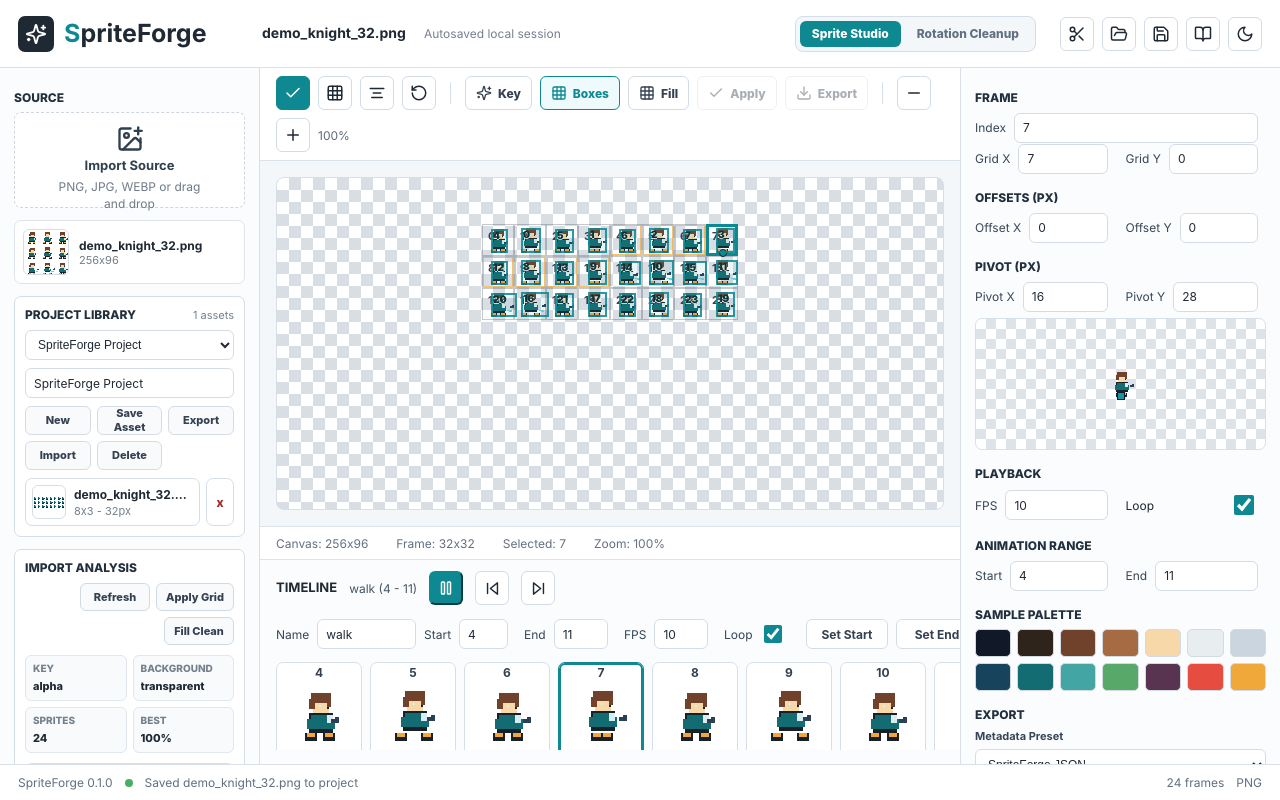
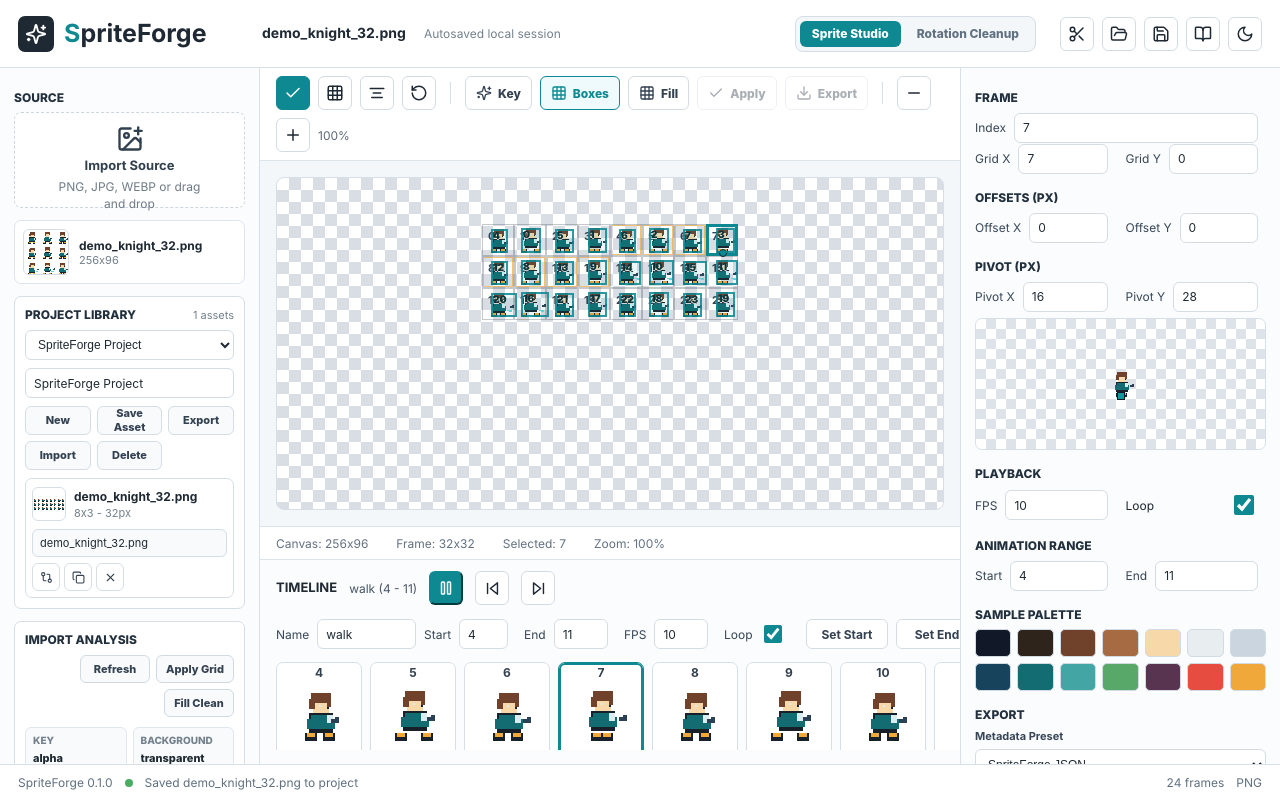
Before and after one commit to That1guy8691/SpriteForge, a React (Vite) app: page / in a window 1280 px wide. Both pictures are taken after a click on the button "Save Asset". Built offline with nearby package versions, Linux system fonts and the light colour scheme.

Commit message:
Add project asset batch controls

```diff
--- a/src/App.jsx
+++ b/src/App.jsx
@@ -4,9 +4,11 @@ import {
   BookOpen,
   Check,
   ClipboardCopy,
+  Copy,
   Download,
   FileJson,
   FolderOpen,
+  GitCompare,
   Grid3X3,
   ImagePlus,
   Minus,
@@ -65,6 +67,12 @@ import {
   EXPORT_PRESETS,
 } from './lib/metadataExport.js';
 import {
+  compareProjectAssets,
+  deleteProjectAsset as removeProjectAsset,
+  duplicateProjectAsset as copyProjectAsset,
+  renameProjectAsset,
+} from './lib/projectAssets.js';
+import {
   createProjectBundle,
   loadStoredProjects,
   parseProjectBundleText,
@@ -301,6 +309,7 @@ function App() {
   const [projects, setProjects] = useState([]);
   const [projectsLoaded, setProjectsLoaded] = useState(false);
   const [activeProjectId, setActiveProjectId] = useState(null);
+  const [compareAssetIds, setCompareAssetIds] = useState([]);
   const [projectNameDraft, setProjectNameDraft] = useState('SpriteForge Project');
   const [activeChainStepId, setActiveChainStepId] = useState('design-lock');
   const imageRef = useRef(null);
@@ -328,6 +337,13 @@ function App() {
     () => projects.find((project) => project.id === activeProjectId) ?? null,
     [projects, activeProjectId]
   );
+  const compareAssets = useMemo(
+    () => compareAssetIds
+      .map((assetId) => activeProject?.assets?.find((asset) => asset.id === assetId))
+      .filter(Boolean),
+    [activeProject, compareAssetIds]
+  );
+  const assetComparison = compareAssets.length === 2 ? compareProjectAssets(compareAssets[0], compareAssets[1]) : null;
 
   const promptMetrics = useMemo(() => {
     const framePixels = Math.max(1, Number(promptConfig.frameSize) || 64);
@@ -638,6 +654,12 @@ Reject and regenerate any batch where the asset changes proportions, scale, view
   useEffect(() => {
     if (!activeProject) return;
     setProjectNameDraft(activeProject.name);
+  }, [activeProject]);
+
+  useEffect(() => {
+    setCompareAssetIds((current) =>
+      current.filter((assetId) => activeProject?.assets?.some((asset) => asset.id === assetId))
+    );
   }, [activeProject]);
 
   useEffect(() => {
@@ -1523,18 +1545,31 @@ Reject and regenerate any batch where the asset changes proportions, scale, view
 
   function deleteProjectAsset(assetId) {
     if (!activeProjectId) return;
-    setProjects((current) =>
-      current.map((project) =>
-        project.id === activeProjectId
-          ? {
-              ...project,
-              updatedAt: new Date().toISOString(),
-              assets: (project.assets ?? []).filter((asset) => asset.id !== assetId),
-            }
-          : project
-      )
-    );
+    setProjects((current) => removeProjectAsset(current, activeProjectId, assetId));
+    setCompareAssetIds((current) => current.filter((id) => id !== assetId));
     setStatus('Deleted saved asset');
+  }
+
+  function renameSavedAsset(assetId, name) {
+    if (!activeProjectId) return;
+    setProjects((current) => renameProjectAsset(current, activeProjectId, assetId, name));
+    setStatus('Renamed saved asset');
+  }
+
+  function duplicateSavedAsset(assetId) {
+    if (!activeProjectId) return;
+    const sourceAsset = activeProject?.assets?.find((asset) => asset.id === assetId);
+    setProjects((current) => {
+      return copyProjectAsset(current, activeProjectId, assetId, { makeId }).projects;
+    });
+    setStatus(sourceAsset ? `Duplicated ${sourceAsset.name}` : 'Could not duplicate saved asset');
+  }
+
+  function toggleCompareAsset(assetId) {
+    setCompareAssetIds((current) => {
+      if (current.includes(assetId)) return current.filter((id) => id !== assetId);
+      return [...current.slice(-1), assetId];
+    });
   }
 
   function saveCurrentAssetToProject() {
@@ -1720,6 +1755,11 @@ Reject and regenerate any batch where the asset changes proportions, scale, view
             onSaveAsset={saveCurrentAssetToProject}
             onLoadAsset={loadProjectAsset}
             onDeleteAsset={deleteProjectAsset}
+            onRenameAsset={renameSavedAsset}
+            onDuplicateAsset={duplicateSavedAsset}
+            onToggleCompareAsset={toggleCompareAsset}
+            compareAssetIds={compareAssetIds}
+            assetComparison={assetComparison}
             onExportProject={exportActiveProject}
             onImportProject={importProjectBundle}
           />
@@ -2300,6 +2340,11 @@ function ProjectLibraryPanel({
   onSaveAsset,
   onLoadAsset,
   onDeleteAsset,
+  onRenameAsset,
+  onDuplicateAsset,
+  onToggleCompareAsset,
+  compareAssetIds,
+  assetComparison,
   onExportProject,
   onImportProject,
 }) {
@@ -2353,14 +2398,80 @@ function ProjectLibraryPanel({
                   <em>{asset.sheet?.columns ?? 1}x{asset.sheet?.rows ?? 1} - {asset.sheet?.frameWidth ?? '-'}px</em>
                 </span>
               </button>
-              <button type="button" className="project-asset-delete" title={`Delete ${asset.name}`} onClick={() => onDeleteAsset(asset.id)}>x</button>
+              <ProjectAssetNameField asset={asset} onRenameAsset={onRenameAsset} />
+              <div className="project-asset-tools">
+                <label className="project-asset-compare" title={`Compare ${asset.name}`}>
+                  <input
+                    type="checkbox"
+                    checked={compareAssetIds.includes(asset.id)}
+                    onChange={() => onToggleCompareAsset(asset.id)}
+                  />
+                  <GitCompare size={13} />
+                </label>
+                <button type="button" title={`Duplicate ${asset.name}`} onClick={() => onDuplicateAsset(asset.id)}><Copy size={13} /></button>
+                <button type="button" className="project-asset-delete" title={`Delete ${asset.name}`} onClick={() => onDeleteAsset(asset.id)}><X size={13} /></button>
+              </div>
             </div>
           ))
         ) : (
           <p>Save cleaned batches and source generations here while building a final sheet.</p>
         )}
       </div>
+      {assetComparison && (
+        <div className="project-compare-card">
+          <strong>Compare Saved Assets</strong>
+          <div>
+            <span>Name</span><em>{assetComparison.names[0]}</em><em>{assetComparison.names[1]}</em>
+            <span>Grid</span><em>{assetComparison.grid[0]}</em><em>{assetComparison.grid[1]}</em>
+            <span>Frame</span><em>{assetComparison.frameSize[0]}</em><em>{assetComparison.frameSize[1]}</em>
+            <span>Animations</span><em>{assetComparison.animations[0]}</em><em>{assetComparison.animations[1]}</em>
+            <span>Source</span><em>{assetComparison.sourceSize[0]}</em><em>{assetComparison.sourceSize[1]}</em>
+          </div>
+        </div>
+      )}
     </section>
+  );
+}
+
+function ProjectAssetNameField({ asset, onRenameAsset }) {
+  const [draftName, setDraftName] = useState(asset.name ?? '');
+  const skipNextBlurCommitRef = useRef(false);
+
+  useEffect(() => {
+    setDraftName(asset.name ?? '');
+  }, [asset.name]);
+
+  function commitName(nextName = draftName) {
+    const cleanName = nextName.trim();
+    if (cleanName && cleanName !== asset.name) {
+      onRenameAsset(asset.id, cleanName);
+      setDraftName(cleanName);
+    } else {
+      setDraftName(asset.name ?? '');
+    }
+  }
+
+  return (
+    <input
+      className="project-asset-name"
+      value={draftName}
+      aria-label={`Rename ${asset.name}`}
+      onChange={(event) => setDraftName(event.target.value)}
+      onBlur={(event) => {
+        if (skipNextBlurCommitRef.current) {
+          skipNextBlurCommitRef.current = false;
+          return;
+        }
+        commitName(event.currentTarget.value);
+      }}
+      onKeyDown={(event) => {
+        if (event.key === 'Enter') {
+          skipNextBlurCommitRef.current = true;
+          commitName(event.currentTarget.value);
+          event.currentTarget.blur();
+        }
+      }}
+    />
   );
 }
 
--- /dev/null
+++ b/src/lib/projectAssets.js
@@ -0,0 +1,81 @@
+function updateProject(projects, projectId, updater) {
+  return projects.map((project) => (project.id === projectId ? updater(project) : project));
+}
+
+export function renameProjectAsset(projects, projectId, assetId, nextName) {
+  const cleanName = String(nextName || '').trim();
+  if (!cleanName) return projects;
+
+  return updateProject(projects, projectId, (project) => ({
+    ...project,
+    updatedAt: new Date().toISOString(),
+    assets: (project.assets ?? []).map((asset) =>
+      asset.id === assetId ? { ...asset, name: cleanName } : asset
+    ),
+  }));
+}
+
+export function deleteProjectAsset(projects, projectId, assetId) {
+  return updateProject(projects, projectId, (project) => ({
+    ...project,
+    updatedAt: new Date().toISOString(),
+    assets: (project.assets ?? []).filter((asset) => asset.id !== assetId),
+  }));
+}
+
+export function duplicateProjectAsset(projects, projectId, assetId, { makeId, now = () => new Date().toISOString() }) {
+  let duplicatedAsset = null;
+  const nextProjects = updateProject(projects, projectId, (project) => {
+    const sourceAsset = (project.assets ?? []).find((asset) => asset.id === assetId);
+    if (!sourceAsset) return project;
+
+    duplicatedAsset = {
+      ...sourceAsset,
+      id: makeId('asset'),
+      name: `${sourceAsset.name ?? 'asset'} copy`,
+      savedAt: now(),
+      duplicatedFrom: sourceAsset.id,
+    };
+
+    const sourceIndex = (project.assets ?? []).findIndex((asset) => asset.id === assetId);
+    const nextAssets = [...(project.assets ?? [])];
+    nextAssets.splice(sourceIndex + 1, 0, duplicatedAsset);
+
+    return {
+      ...project,
+      updatedAt: duplicatedAsset.savedAt,
+      assets: nextAssets,
+    };
+  });
+
+  return { projects: nextProjects, asset: duplicatedAsset };
+}
+
+export function compareProjectAssets(assetA, assetB) {
+  if (!assetA || !assetB) return null;
+
+  const frameA = assetA.sheet?.frameWidth && assetA.sheet?.frameHeight
+    ? `${assetA.sheet.frameWidth}x${assetA.sheet.frameHeight}`
+    : '-';
+  const frameB = assetB.sheet?.frameWidth && assetB.sheet?.frameHeight
+    ? `${assetB.sheet.frameWidth}x${assetB.sheet.frameHeight}`
+    : '-';
+
+  return {
+    names: [assetA.name, assetB.name],
+    frameSize: [frameA, frameB],
+    grid: [
+      `${assetA.sheet?.columns ?? 1}x${assetA.sheet?.rows ?? 1}`,
+      `${assetB.sheet?.columns ?? 1}x${assetB.sheet?.rows ?? 1}`,
+    ],
+    animations: [
+      assetA.animations?.length ?? 0,
+      assetB.animations?.length ?? 0,
+    ],
+    sourceSize: [
+      assetA.source?.width && assetA.source?.height ? `${assetA.source.width}x${assetA.source.height}` : '-',
+      assetB.source?.width && assetB.source?.height ? `${assetB.source.width}x${assetB.source.height}` : '-',
+    ],
+    savedAt: [assetA.savedAt ?? '-', assetB.savedAt ?? '-'],
+  };
+}
--- a/src/styles.css
+++ b/src/styles.css
@@ -1450,46 +1450,84 @@ button {
 
 .project-asset-row {
   display: grid;
-  grid-template-columns: minmax(0, 1fr) 28px;
+  grid-template-columns: minmax(0, 1fr) auto;
   gap: 6px;
-}
-
-.project-asset-list button {
-  min-width: 0;
-}
-
-.project-asset-load {
-  display: grid;
-  grid-template-columns: 34px minmax(0, 1fr);
-  gap: 8px;
-  align-items: center;
-  min-height: 42px;
   padding: 6px;
   border: 1px solid #d5dee7;
   border-radius: 7px;
   background: #ffffff;
+}
+
+.project-asset-list button,
+.project-asset-name {
+  min-width: 0;
+}
+
+.project-asset-load {
+  display: grid;
+  grid-template-columns: 34px minmax(0, 1fr);
+  gap: 8px;
+  align-items: center;
+  min-height: 38px;
+  padding: 0;
+  border: 0;
+  background: transparent;
   color: #1f2933;
   cursor: pointer;
   text-align: left;
 }
 
-.project-asset-delete {
+.project-asset-name {
+  grid-column: 1 / -1;
+  height: 28px;
+  padding: 0 7px;
+  border: 1px solid #d4dde5;
+  border-radius: 6px;
+  background: #f8fafc;
+  color: #1f2933;
+  font-size: 11px;
+}
+
+.project-asset-tools {
+  display: grid;
+  grid-template-columns: repeat(3, 28px);
+  gap: 4px;
+}
+
+.project-asset-tools button,
+.project-asset-compare {
   display: grid;
   place-items: center;
-  min-height: 42px;
+  width: 28px;
+  height: 28px;
   border: 1px solid #d5dee7;
-  border-radius: 7px;
-  background: #ffffff;
-  color: #9f2f2b;
+  border-radius: 6px;
+  background: #ffffff;
+  color: #344151;
   cursor: pointer;
-  font-size: 12px;
-  font-weight: 850;
-}
-
-.project-asset-load:hover,
-.project-asset-delete:hover {
+}
+
+.project-asset-compare input {
+  position: absolute;
+  opacity: 0;
+  pointer-events: none;
+}
+
+.project-asset-compare:has(input:checked) {
   border-color: #0e8992;
   background: #eefafb;
+  color: #0e8992;
+}
+
+.project-asset-delete {
+  color: #9f2f2b;
+}
+
+.project-asset-load:hover,
+.project-asset-tools button:hover,
+.project-asset-compare:hover {
+  border-color: #0e8992;
+  color: #0e8992;
 }
 
 .project-asset-thumb {
@@ -1521,6 +1559,48 @@ button {
   color: #73808c;
   font-size: 11px;
   font-style: normal;
+}
+
+.project-compare-card {
+  display: grid;
+  gap: 7px;
+  padding: 9px;
+  border: 1px solid #d5dee7;
+  border-radius: 7px;
+  background: #f8fafc;
+}
+
+.project-compare-card strong {
+  color: #22303d;
+  font-size: 11px;
+  font-weight: 850;
+  text-transform: uppercase;
+}
+
+.project-compare-card div {
+  display: grid;
+  grid-template-columns: 74px minmax(0, 1fr) minmax(0, 1fr);
+  gap: 5px 7px;
+  align-items: center;
+}
+
+.project-compare-card span,
+.project-compare-card em {
+  min-width: 0;
+  overflow: hidden;
+  text-overflow: ellipsis;
+  white-space: nowrap;
+  font-size: 11px;
+  font-style: normal;
+}
+
+.project-compare-card span {
+  color: #647180;
+  font-weight: 800;
+}
+
+.project-compare-card em {
+  color: #22303d;
 }
 
 .import-analysis-card {
@@ -2468,6 +2548,11 @@ button {
 .theme-dark .project-library-card,
 .theme-dark .project-library-card select,
 .theme-dark .project-library-card > input,
+.theme-dark .project-asset-row,
+.theme-dark .project-asset-name,
+.theme-dark .project-asset-tools button,
+.theme-dark .project-asset-compare,
+.theme-dark .project-compare-card,
 .theme-dark .project-actions button,
 .theme-dark .project-asset-list button,
 .theme-dark .drop-zone,
@@ -2622,6 +2707,8 @@ button {
 .theme-dark .panel-title,
 .theme-dark .project-library-head strong,
 .theme-dark .project-asset-list strong,
+.theme-dark .project-compare-card strong,
+.theme-dark .project-compare-card em,
 .theme-dark .import-analysis-head strong,
 .theme-dark .analysis-stats strong,
 .theme-dark .ignored-colors strong,
@@ -2657,6 +2744,7 @@ button {
 .theme-dark .project-library-head span,
 .theme-dark .project-asset-list p,
 .theme-dark .project-asset-list em,
+.theme-dark .project-compare-card span,
 .theme-dark .import-analysis-card p,
 .theme-dark .analysis-stats span,
 .theme-dark .ignored-colors > span,
```
Also changed, not shown: 1 other file (tests, documents, lock files or other folders).
